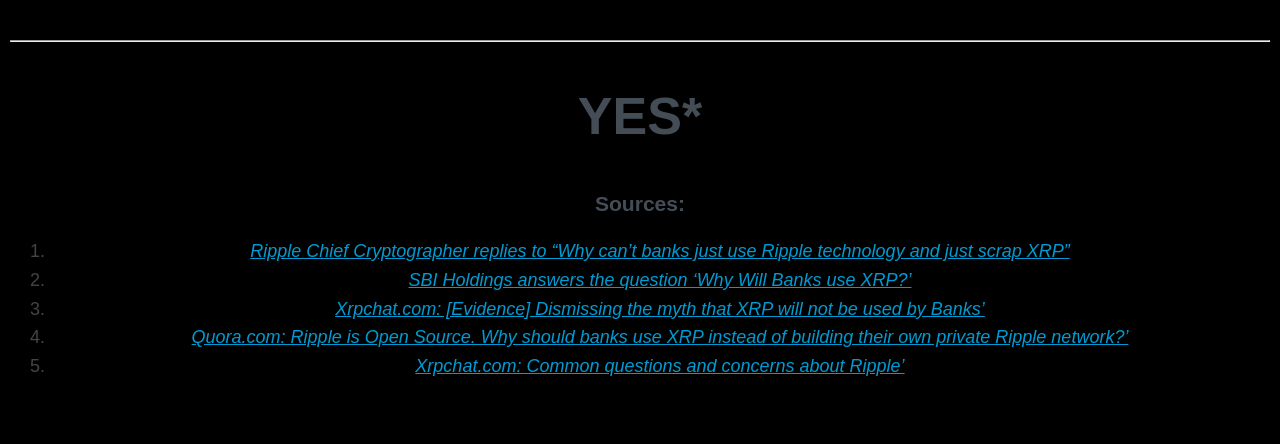
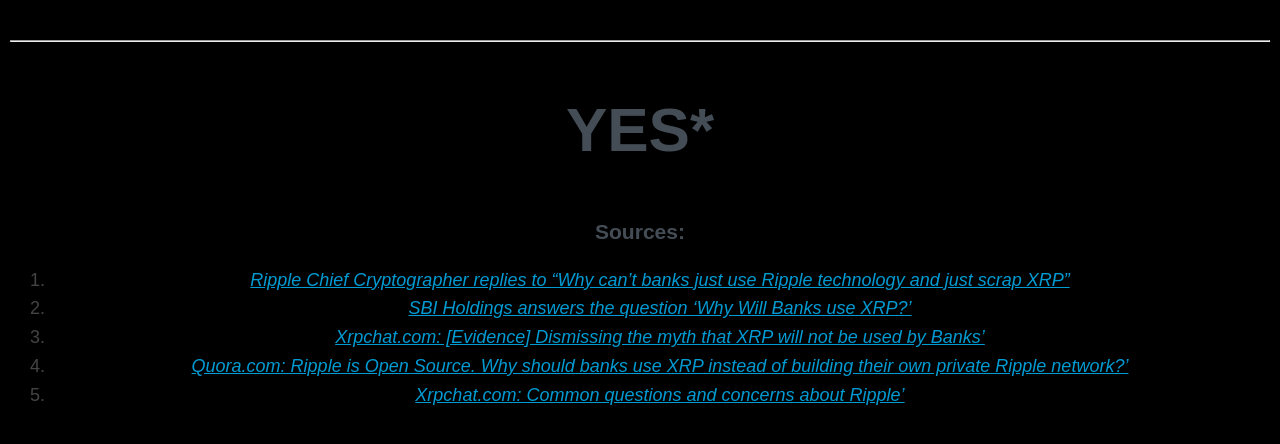
Before and after one commit to xrpBlu/willbanksusexrp.com, a Jekyll site: the page built from README.md, in a window 1280 px wide. Shown: the top 444 px of the page. Built offline with Jekyll 4.4.1, drawn with Linux system fonts in a browser that asks for light colours; nearby versions of some CDN libraries; our own code applies the rules of GitHub Pages for plain Markdown files; the repository's description, which GitHub fills in, is left out.

Commit message:
Update style.css

```diff
--- a/assets/css/style.css
+++ b/assets/css/style.css
@@ -20,7 +20,7 @@ color: #444D56;
 
 h1 {
 	font-weight: bold;
-	font-size: 52px;
+	font-size: 62px;
 }
 
 a {
```
